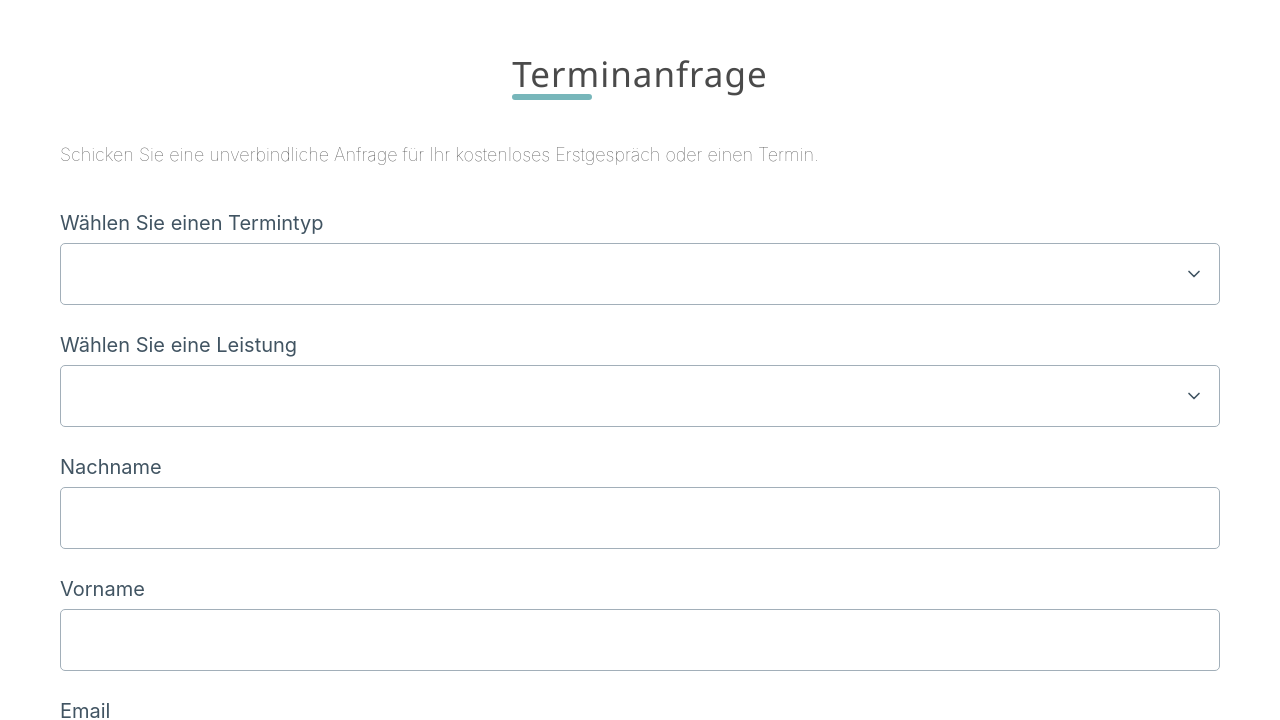
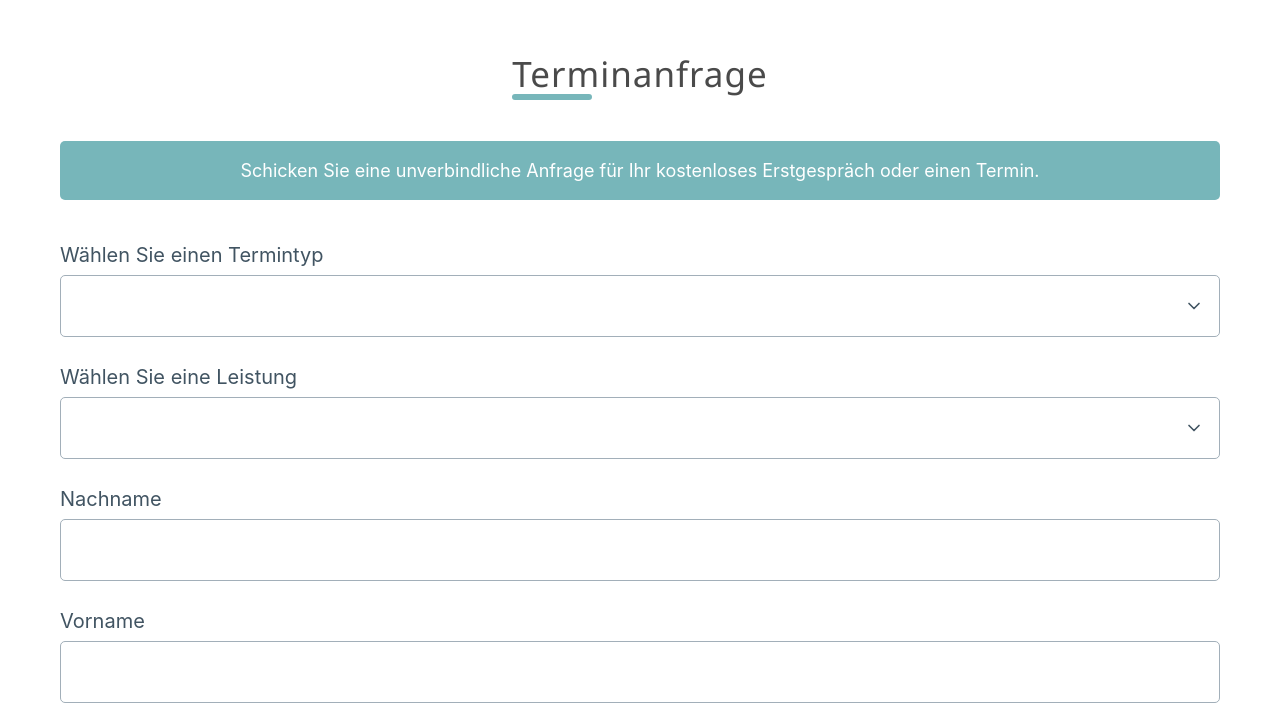
Before and after one commit to lauhard/lisaloof, a SvelteKit app: page /kontakt in a window 1280 px wide. Shown: the part 102-822 px from the top of the page. Built offline with nearby package versions, Linux system fonts and the light colour scheme.

Commit message:
update: add sitemap.xml and robots.txt

```diff
--- a/src/app.html
+++ b/src/app.html
@@ -4,8 +4,7 @@
 		<meta charset="utf-8" />
 		<link rel="icon" type="image/png" href="%sveltekit.assets%/favicon.png" />
 		<meta name="viewport" content="width=device-width" />
-		<meta name="robots" content="index,follow" />
-		<meta name="description" content="Lisa Loof, Lisa-Marie Loof, Hypnose">
+		<meta name="robots" content="index, follow, max-snippet:-1" />
 		%sveltekit.head%
 	</head>
 	<body data-sveltekit-preload-data="hover">
--- a/src/lib/components/Form.svelte
+++ b/src/lib/components/Form.svelte
@@ -4,7 +4,7 @@
     import { createEventDispatcher } from 'svelte';
     export let action="";
     const dispatch = createEventDispatcher();
-    export let myForm:HTMLFormElement = null;
+    export let myForm:HTMLFormElement;
 //    console.log("action:", action)
 </script>
 <div class="form-wrapper">
@@ -21,7 +21,6 @@
         display: flex;
         justify-content: center;
         align-items: center;
-
         form{
             min-width: var(--form-min-width, auto);
             max-width: var(--form-max-width, auto);
--- a/src/routes/+page.svelte
+++ b/src/routes/+page.svelte
@@ -40,6 +40,10 @@
 
 <svelte:head>
     <title>Startseite</title>
+    <meta
+        name="description"
+        content="Nutzen sie Ihre Zeit der Hypnose und Weiterentwicklung, um an ihren Themen zu arbeiten und daran zu wachsen."
+    />
     <link rel="preload" as="image" href={ProfileImage} />
 </svelte:head>
 
--- a/src/routes/datenschutz/+page.svelte
+++ b/src/routes/datenschutz/+page.svelte
@@ -2,7 +2,11 @@
 </script>
 
 <svelte:head>
-    <title>Datenschutz</title>
+    <title>Datenschutzerklärung</title>
+    <meta
+        name="description"
+        content="Datenschutzerklärung Lisaloof.com"
+    />
 </svelte:head>
 
 <div class="section">
@@ -639,21 +643,6 @@ Zu welchem Zweck und in welchem Umfang Daten von dem Anbieter erhoben werden, k
 </div>
 
 <style lang="scss">
-    .section {
-        --section-min-height: 100vh;
-        --section-height: 100%;
-        --section-width: 100%;
-        --section-margin: 90px 0 0 0;
-        --section-padding: 0 0 0 0;
-        // --bg-section: rgb(0, 26, 255);
-        height: var(--section-height);
-        min-height: var(--section-min-height);
-        width: var(--section-width);
-        margin: var(--section-margin);
-        padding: var(--section-padding);
-        background-color: var(--bg-section);
-        position: relative;
-    }
     h2 {
         text-align: center;
         margin: 2rem;
@@ -695,31 +684,7 @@ Zu welchem Zweck und in welchem Umfang Daten von dem Anbieter erhoben werden, k
         }
     }
     .datenschutz {
-
         max-width: var(--content-width);
         justify-self: center;
-        // background-color: red;
-
-
-    }
-
-    .contact {
-        max-width: var(--content-width);
-        justify-self: center;
-        min-height: 300px;
-        display: grid;
-        grid-template-columns: repeat(auto-fit, minmax(320px, 30%));
-        grid-template-rows: minmax();
-        justify-content: center;
-        // img {
-        //     width: 30%;
-        //     min-width: 320px;
-        //     height: auto;
-        //     object-fit: cover;
-        //     object-position: 0px -80px;
-        //     object-position: center;
-        //     overflow: hidden;
-        //     justify-self: center;
-        // }
     }
 </style>
--- a/src/routes/kontakt/+page.svelte
+++ b/src/routes/kontakt/+page.svelte
@@ -8,7 +8,6 @@
     import { toast } from '@zerodevx/svelte-toast'
 
     export let form: ActionData;
-    export let data: PageServerData;
 
 
     let action = "add";
@@ -38,14 +37,18 @@
 
 <svelte:head>
     <title>Kontakt</title>
+    <meta
+        name="description"
+        content=""
+    />
 </svelte:head>
 
 <section class="section">
-    <div class="grid">
+    <div class="content">
          <div class="cell contact-form">
              <h2 class="decorator">Terminanfrage</h2>
-             <p>
-                 Schicken Sie eine unverbindliche Anfrage für Ihr kostenloses Erstgespräch oder einen Termin.
+             <p class="information">
+                 <strong>Schicken Sie eine unverbindliche Anfrage für Ihr kostenloses Erstgespräch oder einen Termin.</strong>
              </p>
              <Form bind:myForm on:formaction={formActionResult} --form-width="100%" action="{action}">
                  <div class="block">
@@ -79,7 +82,7 @@
                          <Checkbox id="contact_callback" labelText="Bitte um Rückruf"></Checkbox>
                      </label>
                  </div>
-                 <button class="" type="submit">Abschicken</button>
+                 <button class="" type="submit"><strong>Abschicken</strong></button>
                  {#if form?.prismaError}
                      <FormError error={form?.prismaError} />
                  {/if}
@@ -89,21 +92,9 @@
 </section>
 
 <style lang="scss">
-    .grid {
-        --grid-row-gap: 2rem;
-
-        background-color: var(--bg-grid);
-        min-height: var(--grid-min-height);
-        height: var(--grid-height);
-        width: var(--grid-width);
-
-        grid-gap: var(--grid-gap, 0px);
-        grid-row-gap: var(--grid-row-gap, 0px);
-        grid-template-columns: var(--grid-columns-desktop);
-        grid-template-rows: var(--grid-rows-desktop);
-
-        box-sizing: border-box;
-        overflow: hidden;
+    .content {
+        max-width: var(--content-width);
+        margin: 0 auto;
     }
     .cell {
         background-color: var(--bg-grid-cell, transparent);
@@ -119,9 +110,13 @@
         margin-top: 3rem;
         justify-self: center;
         padding: 0 2rem;
-        max-width: 50%;
-        :global(.block){
-            // min-width: 300px;
+        .information{
+            padding: .8rem;
+            background-color: var(--primary);
+            border-radius: 5px;
+            color: #fff;
+            text-align: center;
+            // display: inline-block;
         }
         h2{
             text-align:  center;
@@ -129,12 +124,6 @@
         }
         .block{
             margin-top: 2rem;
-
-        }
-        .cta{
-            margin: 0 auto;
-            width: 100%;
-            font-size: .9rem;
         }
         button {
             font-weight: 300;
--- a/src/routes/onlinehypnose/+page.svelte
+++ b/src/routes/onlinehypnose/+page.svelte
@@ -5,6 +5,10 @@
 
 <svelte:head>
     <title>Online Hypnose</title>
+    <meta
+        name="description"
+        content="Nutzen sie Ihre Zeit der Hypnose und Weiterentwicklung, um an ihren Themen zu arbeiten und daran zu wachsen."
+    />
     <link rel="preload" as="image" href={OnlineHypnose} />
 </svelte:head>
 
@@ -96,33 +100,12 @@
                 Falls Sie weitere Fragen haben sollten, melden Sie sich gerne
                 persönlich bei mir.
             </p>
-            <!-- <img
-                src={cert}
-                alt="zertifikat-1"
-                srcset=""
-                width="100%"
-                height="300px"
-            /> -->
         </div>
     </div>
 </div>
 
 <style lang="scss">
-    .section {
-        --section-min-height: 100vh;
-        --section-height: 100%;
-        --section-width: 100%;
-        --section-margin: 90px 0 0 0;
-        --section-padding: 0 0 0 0;
-        // --bg-section: rgb(0, 26, 255);
-        height: var(--section-height);
-        min-height: var(--section-min-height);
-        width: var(--section-width);
-        margin: var(--section-margin);
-        padding: var(--section-padding);
-        background-color: var(--bg-section);
-        position: relative;
-    }
+
     .grid {
         --grid-row-gap: 2rem;
 
@@ -180,20 +163,9 @@
             margin-top: 1rem;
         }
         padding: var(--content-padding, 0 1rem);
-        h2 {
-            text-align: center;
-        }
+
         max-width: var(--content-width);
         justify-self: center;
-        // background-color: red;
-        ul {
-            margin-top: 1rem;
-            padding-left: 1rem;
-            li {
-                list-style-type: circle;
-                font-weight: 400;
-            }
-        }
     }
     .contact {
         max-width: var(--content-width);
@@ -203,15 +175,5 @@
         grid-template-columns: repeat(auto-fit, minmax(320px, 30%));
         grid-template-rows: minmax();
         justify-content: center;
-        // img {
-        //     width: 30%;
-        //     min-width: 320px;
-        //     height: auto;
-        //     object-fit: cover;
-        //     object-position: 0px -80px;
-        //     object-position: center;
-        //     overflow: hidden;
-        //     justify-self: center;
-        // }
     }
 </style>
--- a/src/routes/ueber-mich/+page.svelte
+++ b/src/routes/ueber-mich/+page.svelte
@@ -9,6 +9,10 @@
     <link rel="preload" as="image" href={Cert} />
     <link rel="preload" as="image" href={Cert2} />
     <link rel="preload" as="image" href={Uebermich} />
+    <meta
+        name="description"
+        content="Lisa Marie Loof BSc, diplomierte Hypnosetrainerin und Psychologin aus Klagenfurt"
+    />
 </svelte:head>
 
 <div class="section">
@@ -122,21 +126,6 @@
 </div>
 
 <style lang="scss">
-    .section {
-        --section-min-height: 100vh;
-        --section-height: 100%;
-        --section-width: 100%;
-        --section-margin: 90px 0 0 0;
-        --section-padding: 0 0 0 0;
-        // --bg-section: rgb(0, 26, 255);
-        height: var(--section-height);
-        min-height: var(--section-min-height);
-        width: var(--section-width);
-        margin: var(--section-margin);
-        padding: var(--section-padding);
-        background-color: var(--bg-section);
-        position: relative;
-    }
     .grid {
         --grid-row-gap: 2rem;
 
@@ -198,14 +187,6 @@
         }
         max-width: var(--content-width);
         justify-self: center;
-        ul {
-            margin-top: 1rem;
-            padding-left: 1rem;
-            li {
-                list-style-type: circle;
-                font-weight: 400;
-            }
-        }
     }
     .concept {
         padding: var(--content-padding, 0 1rem);
```
Also changed, not shown: src/routes/impressum/+page.svelte (+4 -7 lines), src/routes/leistungen/+page.svelte (+15 -13 lines), src/routes/sitemap.xml/+server.ts (added, +55 -0 lines), static/robots.txt (added).
